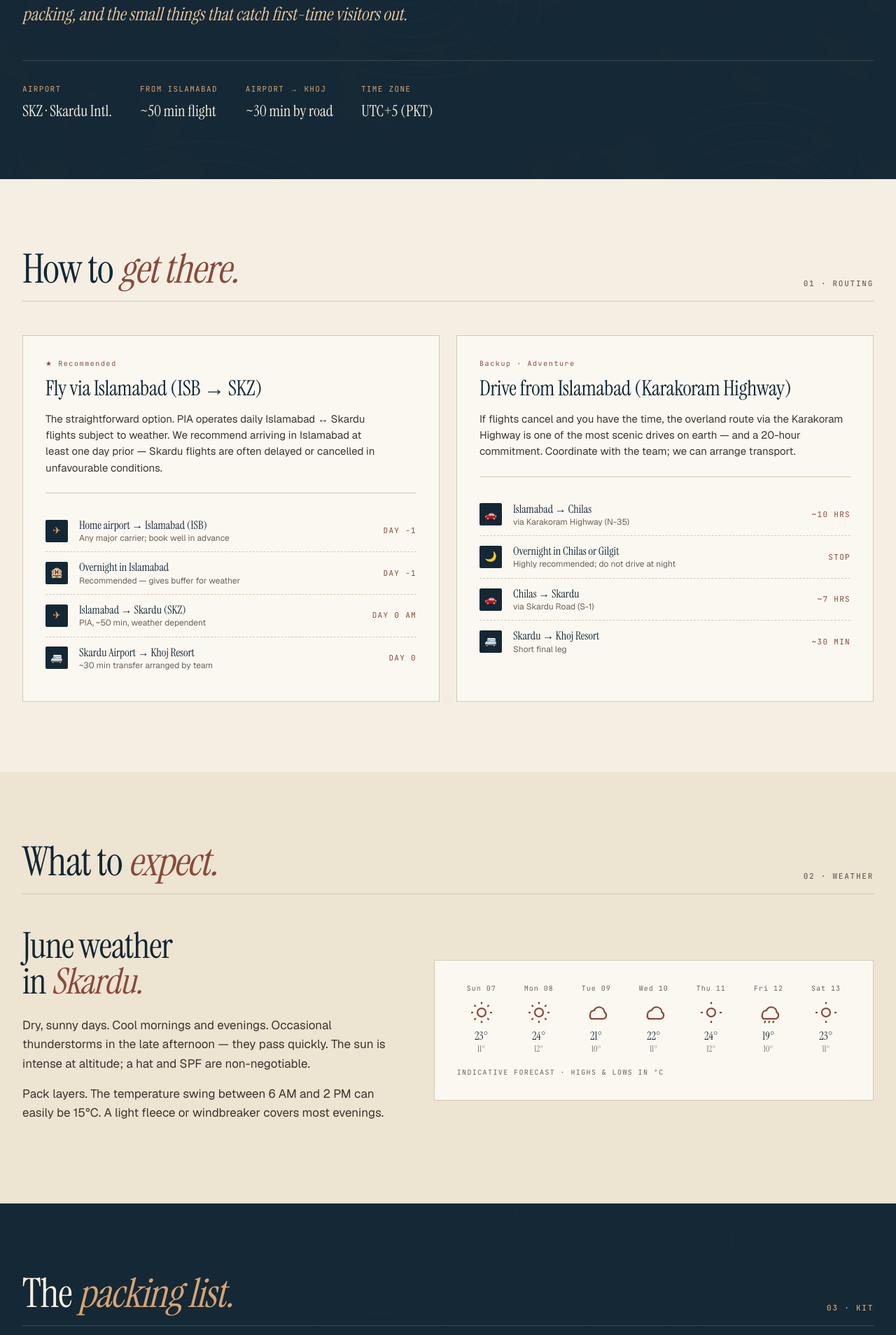
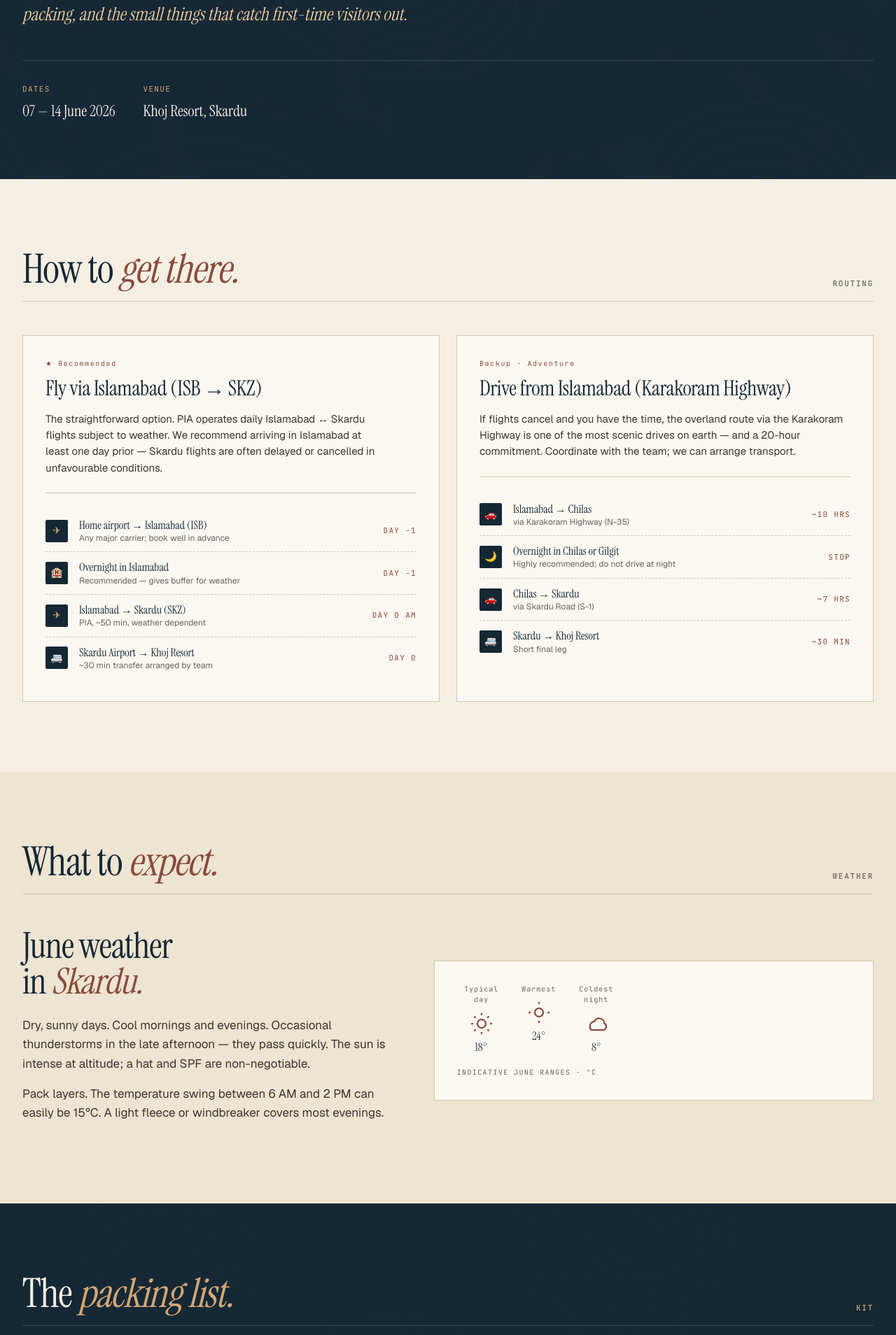
Before and after one commit to usmanjaved-droid/summit-fellowship-website, a Next.js app: page /travel in a window 1280 px wide. Shown: the part 392-2300 px from the top of the page at 70% size. Built offline with nearby package versions, Linux system fonts and the light colour scheme.

Commit message:
refactor(travel): trim hero meta; weather 7 cells to 3; drop closing CTA

```diff
--- a/app/travel/page.tsx
+++ b/app/travel/page.tsx
@@ -15,11 +15,6 @@ const CloudIcon = () => (
     <path d="M6 14a4 4 0 014-4 5 5 0 019.6 1.6A3.5 3.5 0 0119 18H7a4 4 0 01-1-4z" />
   </svg>
 );
-const RainIcon = () => (
-  <svg className="icon" viewBox="0 0 24 24" fill="none" stroke="currentColor" strokeWidth="1.5">
-    <path d="M6 14a4 4 0 014-4 5 5 0 019.6 1.6A3.5 3.5 0 0119 18H7a4 4 0 01-1-4z M9 20l-1 2M13 20l-1 2M17 20l-1 2" />
-  </svg>
-);
 const PartIcon = () => (
   <svg className="icon" viewBox="0 0 24 24" fill="none" stroke="currentColor" strokeWidth="1.5">
     <circle cx="12" cy="12" r="4" />
@@ -28,13 +23,9 @@ const PartIcon = () => (
 );
 
 const WEATHER = [
-  { date: 'Sun 07', icon: <SunIcon />, hi: '23°', lo: '11°' },
-  { date: 'Mon 08', icon: <SunIcon />, hi: '24°', lo: '12°' },
-  { date: 'Tue 09', icon: <CloudIcon />, hi: '21°', lo: '10°' },
-  { date: 'Wed 10', icon: <CloudIcon />, hi: '22°', lo: '11°' },
-  { date: 'Thu 11', icon: <PartIcon />, hi: '24°', lo: '12°' },
-  { date: 'Fri 12', icon: <RainIcon />, hi: '19°', lo: '10°' },
-  { date: 'Sat 13', icon: <PartIcon />, hi: '23°', lo: '11°' },
+  { date: 'Typical day', icon: <SunIcon />, hi: '18°', lo: '' },
+  { date: 'Warmest', icon: <PartIcon />, hi: '24°', lo: '' },
+  { date: 'Coldest night', icon: <CloudIcon />, hi: '8°', lo: '' },
 ];
 
 const FAQS = [
@@ -58,10 +49,8 @@ export default function TravelPage() {
           <h1 className="page-hero__title">Getting to <em style={{ color: 'var(--ochre)', fontStyle: 'italic' }}>Skardu.</em></h1>
           <p className="page-hero__subtitle">Two ways in, one preferred. Here&rsquo;s what you need to know about flights, transfers, packing, and the small things that catch first-time visitors out.</p>
           <div className="page-hero__meta">
-            <div className="page-hero__meta-item"><span className="label">Airport</span><span className="value">SKZ · Skardu Intl.</span></div>
-            <div className="page-hero__meta-item"><span className="label">From Islamabad</span><span className="value">~50 min flight</span></div>
-            <div className="page-hero__meta-item"><span className="label">Airport → Khoj</span><span className="value">~30 min by road</span></div>
-            <div className="page-hero__meta-item"><span className="label">Time zone</span><span className="value">UTC+5 (PKT)</span></div>
+            <div className="page-hero__meta-item"><span className="label">Dates</span><span className="value">07 — 14 June 2026</span></div>
+            <div className="page-hero__meta-item"><span className="label">Venue</span><span className="value">Khoj Resort, Skardu</span></div>
           </div>
         </div>
       </section>
@@ -70,7 +59,7 @@ export default function TravelPage() {
         <div className="container">
           <div className="section-title">
             <h2>How to <em>get there.</em></h2>
-            <span className="eyebrow">01 · Routing</span>
+            <span className="eyebrow">Routing</span>
           </div>
           <div className="routes">
             <article className="route-card">
@@ -120,7 +109,7 @@ export default function TravelPage() {
         <div className="container">
           <div className="section-title">
             <h2>What to <em>expect.</em></h2>
-            <span className="eyebrow">02 · Weather</span>
+            <span className="eyebrow">Weather</span>
           </div>
           <div className="weather">
             <div className="weather__copy">
@@ -134,12 +123,12 @@ export default function TravelPage() {
                   <div className="weather-day" key={w.date}>
                     <div className="date">{w.date}</div>
                     {w.icon}
-                    <div className="temp">{w.hi}<span className="low">{w.lo}</span></div>
+                    <div className="temp">{w.hi}</div>
                   </div>
                 ))}
               </div>
               <div style={{ marginTop: 20, fontFamily: 'var(--mono)', fontSize: 10, letterSpacing: '0.14em', color: 'var(--ink-mute)', textTransform: 'uppercase' }}>
-                Indicative forecast · highs &amp; lows in °C
+                Indicative June ranges · °C
               </div>
             </div>
           </div>
@@ -151,7 +140,7 @@ export default function TravelPage() {
         <div className="container" style={{ position: 'relative', zIndex: 1 }}>
           <div className="section-title">
             <h2>The <em>packing list.</em></h2>
-            <span className="eyebrow eyebrow--on-dark">03 · Kit</span>
+            <span className="eyebrow eyebrow--on-dark">Kit</span>
           </div>
           <div className="checklist-grid">
             <div className="check-col">
@@ -198,7 +187,7 @@ export default function TravelPage() {
         <div className="container">
           <div className="section-title">
             <h2>Frequently <em>asked.</em></h2>
-            <span className="eyebrow">04 · FAQ</span>
+            <span className="eyebrow">FAQ</span>
           </div>
           <div className="faq-list">
             {FAQS.map((f, i) => (
@@ -211,17 +200,6 @@ export default function TravelPage() {
         </div>
       </section>
 
-      <section style={{ background: 'var(--paper-warm)', padding: '100px 0', textAlign: 'center' }}>
-        <div className="container">
-          <h2 style={{ fontFamily: 'var(--serif)', fontSize: 'clamp(36px, 4.5vw, 56px)', color: 'var(--alpine-deep)', letterSpacing: '-0.02em', marginBottom: 24 }}>
-            Anything else? <em style={{ color: 'var(--clay)', fontStyle: 'italic' }}>Just ask.</em>
-          </h2>
-          <p style={{ fontSize: 18, color: 'var(--ink-soft)', maxWidth: '50ch', margin: '0 auto 32px' }}>
-            Logistics questions, dietary needs, visa letters — the team is responsive and on it.
-          </p>
-          <Link href="/contact" className="btn">Contact the team →</Link>
-        </div>
-      </section>
     </>
   );
 }
```
